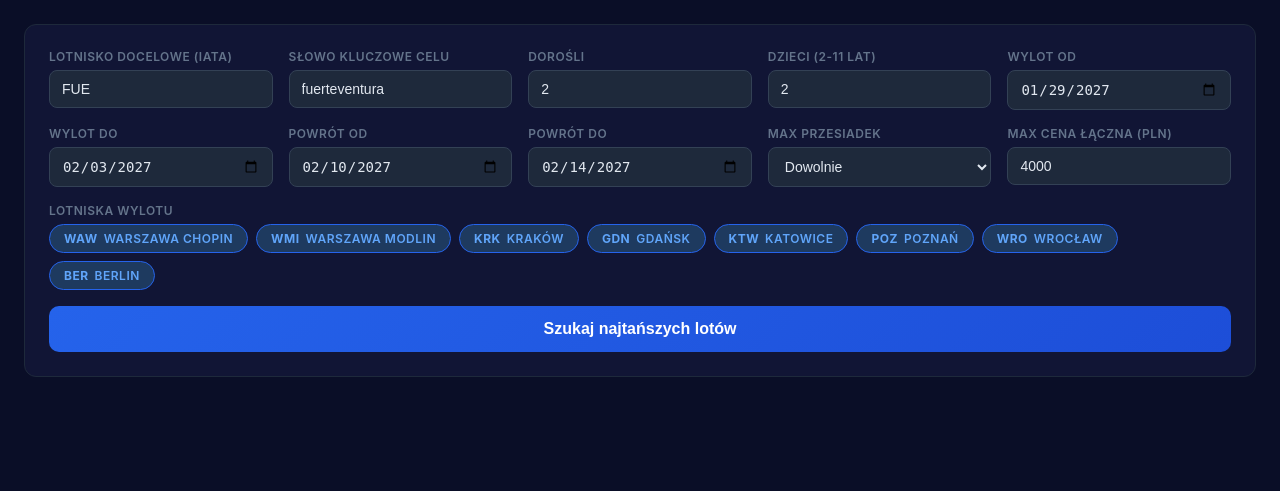
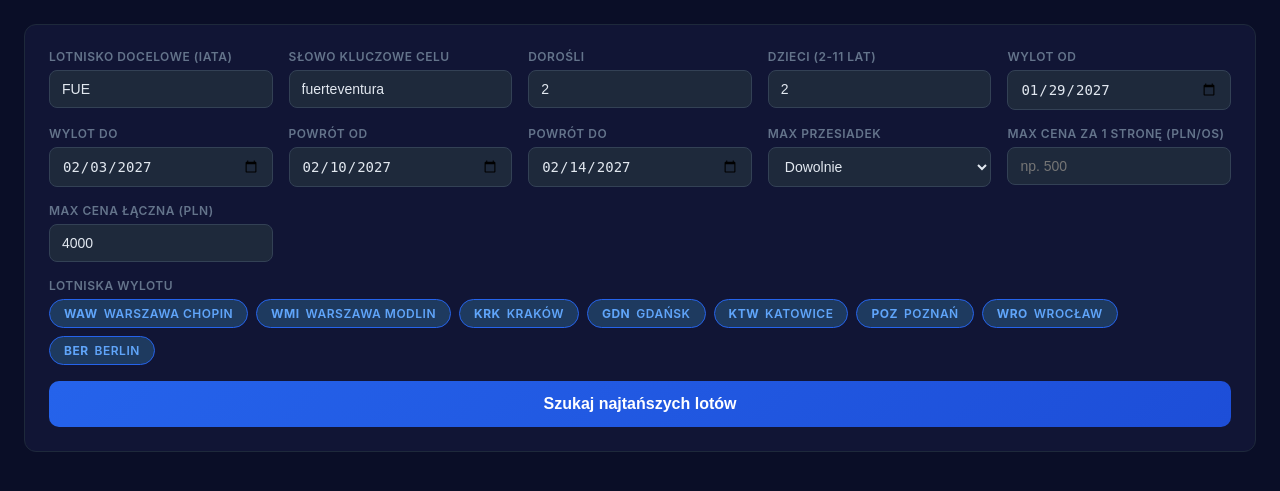
Before and after one commit to thesmz114-ops/flight-finder, a Flask app: page / in a window 1280 px wide. Shown: the part 105-596 px from the top of the page. Run offline with Flask 3, Linux system fonts and the light colour scheme.

Commit message:
Dodaj filtr ceny za 1 stronę + łącz wszystkie pary outbound/return w RT
- Nowe pole "Max cena za 1 stronę (PLN/os)" filtruje droższe nogi
- combine_roundtrips łączy WSZYSTKIE pary outbound+return (Ryanair, Wizz Air, mix)
- Max cena łączna filtruje sumaryczną cenę RT za wszystkie osoby
- Nowy badge "Mix RT" dla par z różnych linii

Co-Authored-By: Claude Opus 4.6 (1M context) <noreply@anthropic.com>

```diff
--- a/app.py
+++ b/app.py
@@ -664,42 +664,57 @@ def build_tui_url(destination_keyword="fuerteventura"):
 # ---------------------------------------------------------------------------
 # HELPER: Combine Ryanair outbound + return into round-trip pairs
 # ---------------------------------------------------------------------------
-def combine_ryanair_roundtrips(all_results, adults, children):
-    """Find cheapest outbound+return combos for each origin from Ryanair."""
+def combine_roundtrips(all_results, adults, children, max_price_oneway=None):
+    """Combine all outbound+return one-way fares into round-trip pairs."""
     pax = adults + children
     outbound = {}  # origin -> list of fares
     returns = {}   # destination (=origin) -> list of fares
 
     for r in all_results:
-        if r.get("source") != "Ryanair":
-            continue
         if r.get("direction") == "outbound":
+            if max_price_oneway and r.get("price_per_person", 0) > max_price_oneway:
+                continue
             outbound.setdefault(r["origin"], []).append(r)
         elif r.get("direction") == "return":
+            if max_price_oneway and r.get("price_per_person", 0) > max_price_oneway:
+                continue
             returns.setdefault(r["destination"], []).append(r)
 
     combos = []
+    seen = set()
     for origin, out_fares in outbound.items():
         ret_fares = returns.get(origin, [])
         if not ret_fares:
             continue
-        # Find cheapest return for this origin
-        cheapest_ret = min(ret_fares, key=lambda x: x["price_per_person"])
         for out in out_fares:
-            roundtrip_pp = out["price_per_person"] + cheapest_ret["price_per_person"]
-            combos.append({
-                "source": "Ryanair RT",
-                "airline": "Ryanair",
-                "origin": origin,
-                "destination": out["destination"],
-                "date": f"{out['date']} → {cheapest_ret['date']}",
-                "price_per_person": round(roundtrip_pp, 2),
-                "currency": "PLN",
-                "direct": out["direct"] and cheapest_ret["direct"],
-                "direction": "roundtrip",
-                "link": out["link"],
-                "notes": f"W obie strony, bez bagażu. Powrót {cheapest_ret['date']} ({cheapest_ret['price_per_person']} PLN/os)",
-            })
+            for ret in ret_fares:
+                key = (origin, out["date"], ret["date"], out.get("source"), ret.get("source"))
+                if key in seen:
+                    continue
+                seen.add(key)
+                roundtrip_pp = out["price_per_person"] + ret["price_per_person"]
+                out_airline = out.get("airline", out.get("source", ""))
+                ret_airline = ret.get("airline", ret.get("source", ""))
+                if out_airline == ret_airline:
+                    airline_label = out_airline
+                    source_label = f"{out_airline} RT"
+                else:
+                    airline_label = f"{out_airline} + {ret_airline}"
+                    source_label = "Mix RT"
+                combos.append({
+                    "source": source_label,
+                    "airline": airline_label,
+                    "origin": origin,
+                    "destination": out["destination"],
+                    "date": f"{out['date']} → {ret['date']}",
+                    "price_per_person": round(roundtrip_pp, 2),
+                    "currency": "PLN",
+                    "direct": out.get("direct", False) and ret.get("direct", False),
+                    "direction": "roundtrip",
+                    "link": out.get("link", ""),
+                    "notes": f"W obie strony. Wylot {out['price_per_person']} PLN/os ({out_airline}), powrót {ret['price_per_person']} PLN/os ({ret_airline})",
+                })
+    combos.sort(key=lambda x: x["price_per_person"])
     return combos
 
 
@@ -717,6 +732,7 @@ def search_all(params):
     adults = params.get("adults", 2)
     children = params.get("children", 2)
     max_stops = params.get("max_stops")
+    max_price_oneway = params.get("max_price_oneway")
     max_price = params.get("max_price")
     dest_keyword = params.get("dest_keyword", "fuerteventura")
 
@@ -801,12 +817,11 @@ def search_all(params):
     for t in threads:
         t.join(timeout=25)
 
-    # Combine Ryanair outbound + return into round-trip combos
-    roundtrips = combine_ryanair_roundtrips(all_results, adults, children)
+    # Combine all outbound + return one-way fares into round-trip pairs
+    roundtrips = combine_roundtrips(all_results, adults, children, max_price_oneway)
     all_results.extend(roundtrips)
 
     # Remove individual one-way legs when user specified return dates
-    # (round-trip search should only show complete RT combos, not separate legs)
     if date_ret_from:
         all_results = [r for r in all_results if r.get("direction") not in ("outbound", "return")]
 
@@ -878,6 +893,7 @@ def search():
         "adults": int(data.get("adults", 2)),
         "children": int(data.get("children", 2)),
         "max_stops": int(data.get("max_stops")) if data.get("max_stops") not in (None, "", "any") else None,
+        "max_price_oneway": int(data.get("max_price_oneway")) if data.get("max_price_oneway") else None,
         "max_price": int(data.get("max_price")) if data.get("max_price") else None,
     }
     result = search_all(params)
--- a/templates/index.html
+++ b/templates/index.html
@@ -342,6 +342,10 @@
                 </select>
             </div>
             <div class="form-group">
+                <label>Max cena za 1 stronę (PLN/os)</label>
+                <input type="number" id="max_price_oneway" placeholder="np. 500">
+            </div>
+            <div class="form-group">
                 <label>Max cena łączna (PLN)</label>
                 <input type="number" id="max_price" placeholder="np. 4000" value="4000">
             </div>
@@ -393,6 +397,7 @@
                 date_ret_from: document.getElementById('date_ret_from').value,
                 date_ret_to: document.getElementById('date_ret_to').value,
                 max_stops: document.getElementById('max_stops').value,
+                max_price_oneway: document.getElementById('max_price_oneway').value,
                 max_price: document.getElementById('max_price').value,
             };
 
@@ -416,7 +421,7 @@
         let sortCol = 'total_price_pln';
         let sortDir = 'asc';
 
-        const ALL_SOURCES = ['Ryanair', 'Ryanair RT', 'Wizz Air', 'AZair', 'SecretFlying', 'Rainbow Tours'];
+        const ALL_SOURCES = ['Ryanair', 'Ryanair RT', 'Wizz Air', 'Mix RT', 'AZair', 'SecretFlying', 'Rainbow Tours'];
 
         function priceClass(total) {
             if (total <= 0) return '';
@@ -428,7 +433,7 @@
         function badgeClass(source) {
             if (source === 'SecretFlying') return 'badge-error-fare';
             if (source === 'Rainbow Tours') return 'badge-charter';
-            if (source === 'Ryanair RT') return 'badge-roundtrip';
+            if (source === 'Ryanair RT' || source === 'Mix RT' || source === 'Wizz Air RT') return 'badge-roundtrip';
             if (source === 'AZair') return 'badge-azair';
             return 'badge-source';
         }
@@ -484,7 +489,7 @@
             // Summary cards
             const apiResults = results.filter(r => r.total_price_pln > 0);
             const directResults = apiResults.filter(r => r.direct === true);
-            const roundtrips = apiResults.filter(r => r.source === 'Ryanair RT');
+            const roundtrips = apiResults.filter(r => r.direction === 'roundtrip');
             const cheapest = apiResults[0];
             const cheapestDirect = directResults[0];
             const cheapestRT = roundtrips[0];
@@ -504,7 +509,7 @@
             }
             if (cheapestRT) {
                 html += `<div class="summary-card">
-                    <h4>Najtańszy Ryanair w obie strony</h4>
+                    <h4>Najtańszy w obie strony</h4>
                     <div class="value ${priceClass(cheapestRT.total_price_pln)}">${cheapestRT.total_price_pln} PLN</div>
                     <div class="detail">${cheapestRT.origin}→${cheapestRT.destination} · ${cheapestRT.date}</div>
                 </div>`;
```
